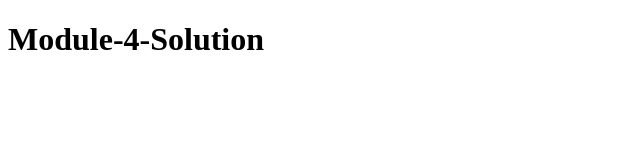
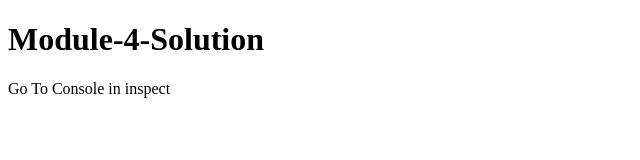
Before and after one commit to MahdiPeyghami/MahdiPeyghami.github.io, a plain HTML site: page Module-4-Solution/index.html in a window 1280 px wide. Shown: the whole page, without its empty margins (0-640 px from the left). Drawn offline with Linux system fonts and the light colour scheme.

Commit message:
Update index.html

```diff
--- a/Module-4-Solution/index.html
+++ b/Module-4-Solution/index.html
@@ -12,5 +12,6 @@
   </head>
   <body>
     <h1>Module-4-Solution</h1>
+    <p>Go To Console in inspect </p>
   </body>
 </html>
```
